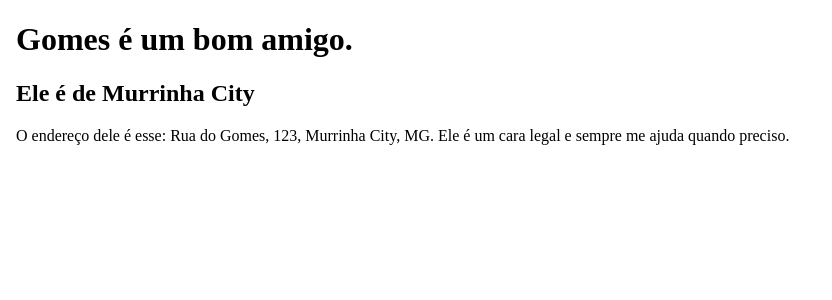
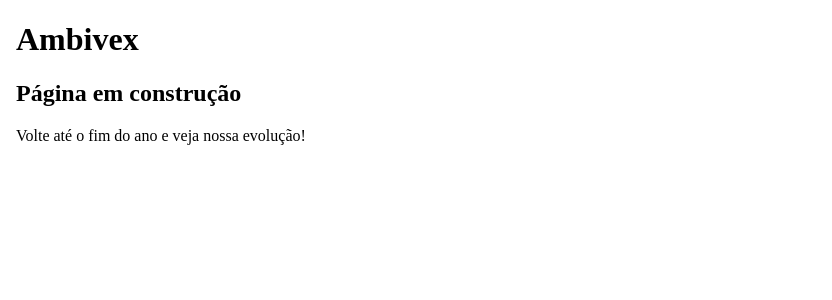
Before and after one commit to OPedroTxr/clone-tabnews, a Next.js app: page / in a window 1280 px wide. Shown: the top 300 px of the page, without its empty margins (0-832 px from the left). Built offline with nearby package versions, Linux system fonts and the light colour scheme.

Commit message:
Corrigindo página home para algo apropriado

```diff
--- a/pages/index.js
+++ b/pages/index.js
@@ -1,12 +1,9 @@
 function Home() {
   return (
     <body>
-      <h1 class="titulo">Gomes é um bom amigo.</h1>
-      <h2>Ele é de Murrinha City</h2>
-      <p>
-        O endereço dele é esse: Rua do Gomes, 123, Murrinha City, MG. Ele é um
-        cara legal e sempre me ajuda quando preciso.
-      </p>
+      <h1 class="titulo">Ambivex</h1>
+      <h2>Página em construção</h2>
+      <p>Volte até o fim do ano e veja nossa evolução!</p>
     </body>
   );
 }
```
